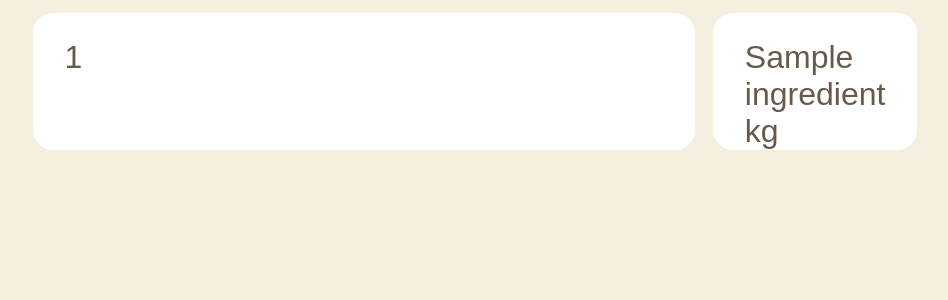
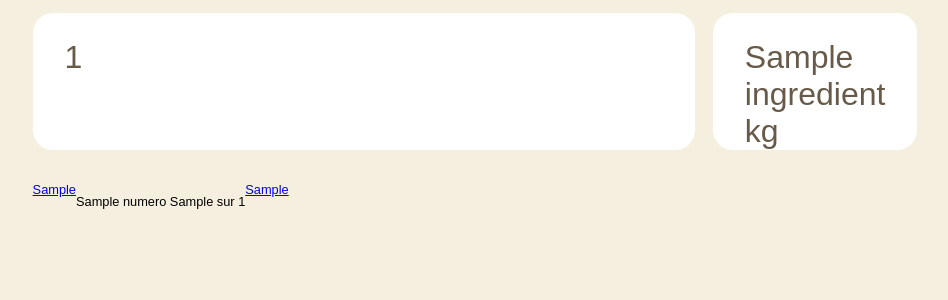
Before and after one commit to fusetim/PPII1, a Flask app: template backend/templates/result_ingredients.html in a window 1280 px wide. Shown: the part 286-586 px from the top of the page, without its empty margins (165-1113 px from the left). Run offline with Flask 3, Linux system fonts and the light colour scheme; the template is opened without the code that fills it: most values are stand-ins (such as "Sample title", 1, 10 or a date in 2020).

Commit message:
le site affiche plusieurs pages (pour la page result_ingredients) il y a des fleches pour naviguer entre les pages, le code devient pas très beau mais ça fonctionne bien (si on demande la page 10000 dans l'url ça affiche la page la derniere page), bref c'est chouette

```diff
--- a/backend/app.py
+++ b/backend/app.py
@@ -59,7 +59,7 @@ def result_ingredients():
                 text(f"SELECT name, co2 FROM ingredients WHERE normalized_name LIKE '%{normalized_query}%'")
             ).all()
     if search == "":
-        return render_template("result_ingredients.html", data=data, search=search, m1="", m2="")
+        return render_template("result_ingredients.html", data=data, search=search)
 
     elif codes == [] and other == []:
         return render_template("no_result_ingredients.html", search=search)
@@ -80,8 +80,73 @@ def result_ingredients():
                     #data.append(r)
                     data.insert(0, r)
         data.sort()
+        # nbres : nb de resultats affichés sur une meme page
+        nbres=10
 
-        return render_template("result_ingredients.html", data=data[:20], search=search, m1="équivalent co2 :", m2="par kg de produit")
+        if len(data)<=nbres:
+            arrows = """<section class="arrows">1 sur 1</section>"""
+            return render_template("result_ingredients.html",
+                                   data=data, search=search,
+                                   m1="équivalent co2 :",
+                                   m2="par kg de produit",
+                                   f1="<",
+                                   f2=">",
+                                   sur="sur",
+                                   lf1="",
+                                   cf1="nolink",
+                                   lf2="",
+                                   cf2="nolink",
+                                   numero="1",
+                                   n_total="1")
+        else:
+            page = request.args.get("page")
+            if page == None:
+                page = 1
+            else :
+                page = int(page)
+
+            if page == 1:
+                return render_template("result_ingredients.html",
+                                   data=data[:nbres], search=search,
+                                   m1="équivalent co2 :",
+                                   m2="par kg de produit",
+                                   f1="<",
+                                   f2=">",
+                                   sur="sur",
+                                   lf1="",
+                                   cf1="nolink",
+                                   lf2=f"/search_ingredients?search={search}&page={page+1}",
+                                   cf2="arrow",
+                                   numero=str(page),
+                                   n_total=str(len(data)//nbres+1))
+            elif page >= len(data)//nbres+1 :
+                return render_template("result_ingredients.html",
+                                   data=data[(len(data)//nbres)*nbres:], search=search,
+                                   m1="équivalent co2 :",
+                                   m2="par kg de produit",
+                                   f1="<",
+                                   f2=">",
+                                   sur="sur",
+                                   lf1=f"/search_ingredients?search={search}&page={page-1}",
+                                   cf1="arrow",
+                                   lf2="",
+                                   cf2="nolink",
+                                   numero=str(len(data)//nbres+1),
+                                   n_total=str(len(data)//nbres+1))
+            else :
+                return render_template("result_ingredients.html",
+                                   data=data[(page-1)*nbres:(page)*nbres], search=search,
+                                   m1="équivalent co2 :",
+                                   m2="par kg de produit",
+                                   f1="<",
+                                   f2=">",
+                                   sur="sur",
+                                   lf1=f"/search_ingredients?search={search}&page={page-1}",
+                                   cf1="arrow",
+                                   lf2=f"/search_ingredients?search={search}&page={page+1}",
+                                   cf2="arrow",
+                                   numero=str(page),
+                                   n_total=str(len(data)//nbres+1))
 
 
 @app.route("/search_recipes")
@@ -116,7 +181,7 @@ def recipes():
                 if r not in data:
                     #data.append(r)
                     data.insert(0, r)
-        return render_template("result_recipes.html", data=data[:30], search=search)
+        return render_template("result_recipes.html", data=data[:20], search=search)
 
 @app.route("/account")
 def account():
--- a/backend/static/css/style.css
+++ b/backend/static/css/style.css
@@ -241,3 +241,11 @@ nav {
 .link:active{
     color: #4b3a24;
 }
+.arrows{
+    display: flex;
+    flex-direction: row;
+    font-size: 0.8em;
+}
+.nolink{
+    color: #a39687;
+}
--- a/backend/templates/account.html
+++ b/backend/templates/account.html
@@ -9,8 +9,8 @@
         <section class="structure">
             <nav>
                 <a class="logo" href="/home">CuliVert</h1>
-                <a class="tab" href="/search_ingredients?search=">Ingrédients</a>
-                <a class="tab" href="/search_recipes?search=">Recettes</a>
+                <a class="tab" href="/search_ingredients?search=&page=1">Ingrédients</a>
+                <a class="tab" href="/search_recipes?search=&page=1">Recettes</a>
                 <a class="currenttab" href="/account">Compte</a>
             </nav>
             <main>
--- a/backend/templates/no_result_ingredients.html
+++ b/backend/templates/no_result_ingredients.html
@@ -8,8 +8,8 @@
         <section class="structure">
             <nav>
                 <a class="logo" href="/home">CuliVert</h1>
-                <a class="currenttab" href="/search_ingredients?search={{search}}">Ingrédients</a>
-                <a class="tab" href="/search_recipes?search={{search}}">Recettes</a>
+                <a class="currenttab" href="/search_ingredients?search={{search}}&page=1">Ingrédients</a>
+                <a class="tab" href="/search_recipes?search={{search}}&page=1">Recettes</a>
                 <a class="tab" href="/account">Compte</a>
             </nav>
             <main>
--- a/backend/templates/no_result_recipes.html
+++ b/backend/templates/no_result_recipes.html
@@ -8,8 +8,8 @@
         <section class="structure">
             <nav>
                 <a class="logo" href="/home">CuliVert</h1>
-                <a class="tab" href="/search_ingredients?search={{search}}">Ingrédients</a>
-                <a class="currenttab" href="/search_recipes?search={{search}}">Recettes</a>
+                <a class="tab" href="/search_ingredients?search={{search}}&page=1">Ingrédients</a>
+                <a class="currenttab" href="/search_recipes?search={{search}}&page=1">Recettes</a>
                 <a class="tab" href="/account">Compte</a>
             </nav>
             <main>
--- a/backend/templates/result_ingredients.html
+++ b/backend/templates/result_ingredients.html
@@ -9,12 +9,12 @@
         <section class="structure">
             <nav>
                 <a class="logo" href="/home">CuliVert</h1>
-                <a class="currenttab" href="/search_ingredients?search={{search}}">Ingrédients</a>
-                <a class="tab" href="/search_recipes?search={{search}}">Recettes</a>
+                <a class="currenttab" href="/search_ingredients?search={{search}}&page=1">Ingrédients</a>
+                <a class="tab" href="/search_recipes?search={{search}}&page=1">Recettes</a>
                 <a class="tab" href="/account">Compte</a>
             </nav>
             <main>
-                <form class="search_ingredients" action="/search_ingredients" method="GET">
+                <form class="search_ingredients" action="/search_ingredients?page=1" method="GET">
                     <input type="text" value="{{search}}" placeholder="recherchez un produit..." name="search" required>
                     <input type="submit" value="rechercher">
                 </form>
@@ -32,6 +32,12 @@
                     </div>
                 </div>
                 {%endfor%}
+                <!-- affichage des pages -->
+                <section class="arrows">
+                    <a class="{{cf1}}" href="{{lf1}}">{{f1}}</a>
+                    <p>{{numero}} {{sur}} {{n_total}}</p>
+                    <a class="{{cf2}}" href="{{lf2}}">{{f2}}</a>
+                </section>
             </main>
         </section>
     </body>
--- a/backend/templates/result_recipes.html
+++ b/backend/templates/result_recipes.html
@@ -9,8 +9,8 @@
         <section class="structure">
             <nav>
                 <a class="logo" href="/home">CuliVert</h1>
-                <a class="tab" href="/search_ingredients?search={{search}}">Ingrédients</a>
-                <a class="currenttab" href="/search_recipes?search={{search}}">Recettes</a>
+                <a class="tab" href="/search_ingredients?search={{search}}&page=1">Ingrédients</a>
+                <a class="currenttab" href="/search_recipes?search={{search}}&page=1">Recettes</a>
                 <a class="tab" href="/account">Compte</a>
             </nav>
             <main>
```
Also changed, not shown: backend/templates/home.html (+5 -5 lines).
